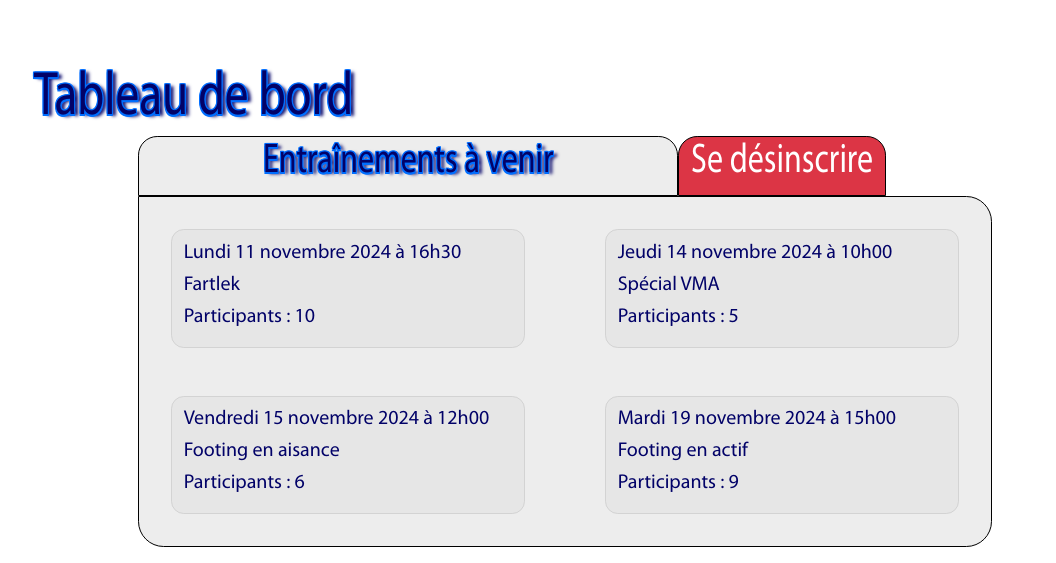
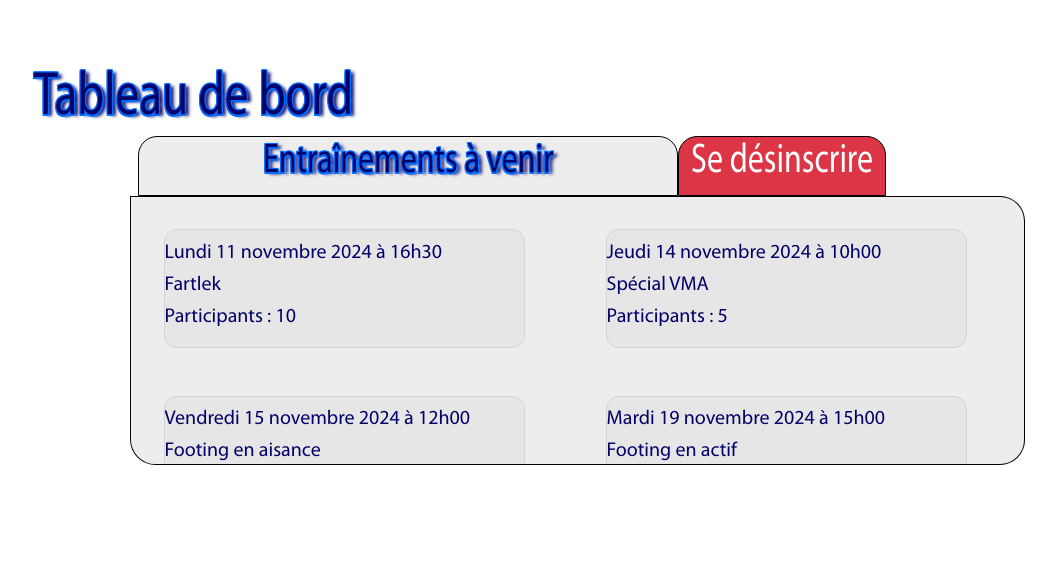
Before and after one commit to VitarseEsig/Esig-Running, a PHP site: page /compte.php in a window 1280 px wide; the page is wider, and only the part inside the window is pictured. Shown: the part 229-792 px from the top of that part, without its empty margins (75-1131 px from the left). Run offline with PHP 8.4, Linux system fonts and the light colour scheme; the visitor is signed in with stand-in values (Sample User, id 1).

Commit message:
Design de la page des comptes

```diff
--- a/compte.php
+++ b/compte.php
@@ -14,18 +14,25 @@
     echo "<div class="."centre"." id="."bienvenue".">
                 <h2 class='ombre-bleue'>Bienvenue ".$prenom."</h2></div>";
     echo "<section class='d-flex flex-column'>
+
             <div class= 'row align-items-start' id='tab-bord'>
                 <h2 class='ombre-bleue offset-1'>Tableau de bord</h2>
             </div>
+
             <div class='row offset-2'>
+
                 <div class='col-6 g-0 offset-2 d-flex align-items-center justify-content-center' id='entrainements-a-venir'>
                     <h3 class='ombre-bleue'>Entraînements à venir</h3>
                 </div>
+
                 <div class='col-3 g-0'>
                     <button type='button' class='btn btn-danger' id='btn-rouge'><h3>Se désinscrire</h3></button>
                 </div>
+
             </div>
-            <div class='row col-8 gap-5 offset-2 justify-content-evenly align-items-center' id='div-training'>
+            <div class='row'>
+                <div class='row col-8  g-0 gap-5 offset-2 justify-content-evenly align-items-center' id='div-training'>
+
                     <div class='col-5 d-flex flex-column align-items-start relief-training'>
                         <h5>Lundi 11 novembre 2024 à 16h30</h5>
                         <h5>Fartlek</h5>
@@ -37,17 +44,35 @@
                         <h5>Spécial VMA</h5>
                         <h5>Participants : 5</h5>
                     </div>
+
                     <div class='col-5 d-flex flex-column align-items-start relief-training'>
                         <h5>Vendredi 15 novembre 2024 à 12h00</h5>
                         <h5>Footing en aisance</h5>
                         <h5>Participants : 6</h5>
                     </div>
+
                     <div class='col-5 d-flex flex-column align-items-start relief-training'>
                         <h5>Mardi 19 novembre 2024 à 15h00</h5>
                         <h5>Footing en actif</h5>
                         <h5>Participants : 9</h5>
                     </div>
+                    <div class='col-5 d-flex flex-column align-items-start relief-training'>
+                        <h5>Vendredi 15 novembre 2024 à 12h00</h5>
+                        <h5>Footing en aisance</h5>
+                        <h5>Participants : 6</h5>
                     </div>
+
+                    <div class='col-5 d-flex flex-column align-items-start relief-training'>
+                        <h5>Mardi 19 novembre 2024 à 15h00</h5>
+                        <h5>Footing en actif</h5>
+                        <h5>Participants : 9</h5>
+                    </div>
+
+                </div>
+                <div id='div-vide'><div>
+            </div>
+
+
           </section>";
 ?>
 <!-- <h2 class="ombre-bleue">Bonjour .$utilisateur. !</h2> -->
--- a/style.css
+++ b/style.css
@@ -427,12 +427,42 @@
     /* border-radius: 2vw 2vw 0 0; */
 }
 #div-training{
-    border: 1px solid black;
+    border-top: 1px solid black;
+    border-bottom: 1px solid black;
+    border-left: 1px solid black;
     background: rgba(204, 204, 204, 0.36);
     padding-top: 2.5vw;
     padding-bottom: 2.5vw;
-    border-radius: 0 2vw 2vw 2vw;
+    padding-right: 0;
+    border-radius: 0 0vw 0vw 2vw;
+    max-height: 21vw;
+    overflow-y: scroll;
+    /* scrollbar-color: rgba(230,230,230) white; */
     /* max-width: 80vw; */
+}
+#div-training::-webkit-scrollbar{
+    width: 1vw;
+}
+#div-training::-webkit-scrollbar-track{
+    background: white;
+    border-radius: 20px;
+    margin-top: 24px;
+    margin-bottom: 24px;
+}
+#div-training::-webkit-scrollbar-thumb{
+    background: rgba(230,230,230);
+    border-radius: 20px;
+    height: 1px;
+}
+#div-vide{
+    width: 2vw;
+    height:21vw;
+    background: rgba(204, 204, 204, 0.36);
+    border-top: 1px solid black;
+    border-bottom: 1px solid black;
+    border-right: 1px solid black;
+    border-radius: 0vw 3vw 3vw 0vw;
+    padding: 0;
 }
 .relief-training{
     background: rgba(230,230,230);
```
Lines whose indentation alone changed are shown as unchanged.
